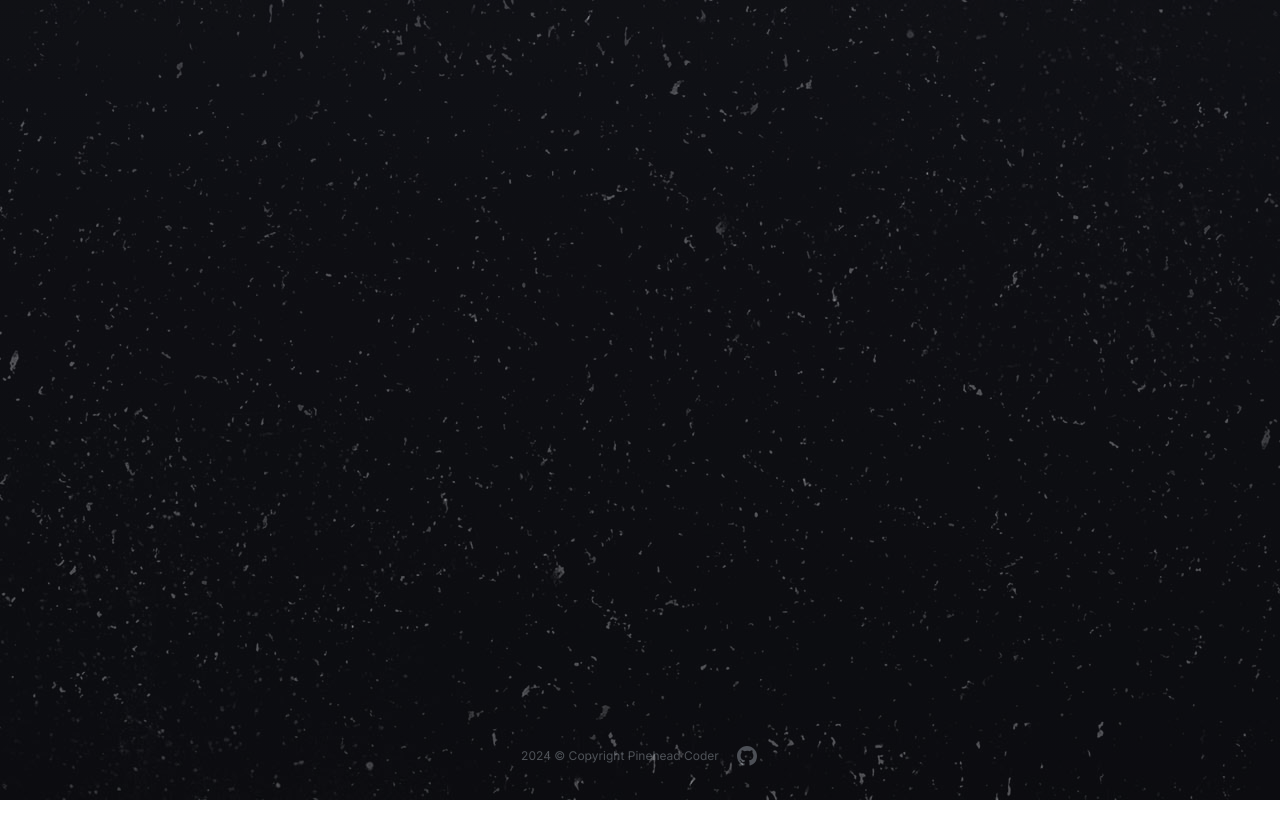
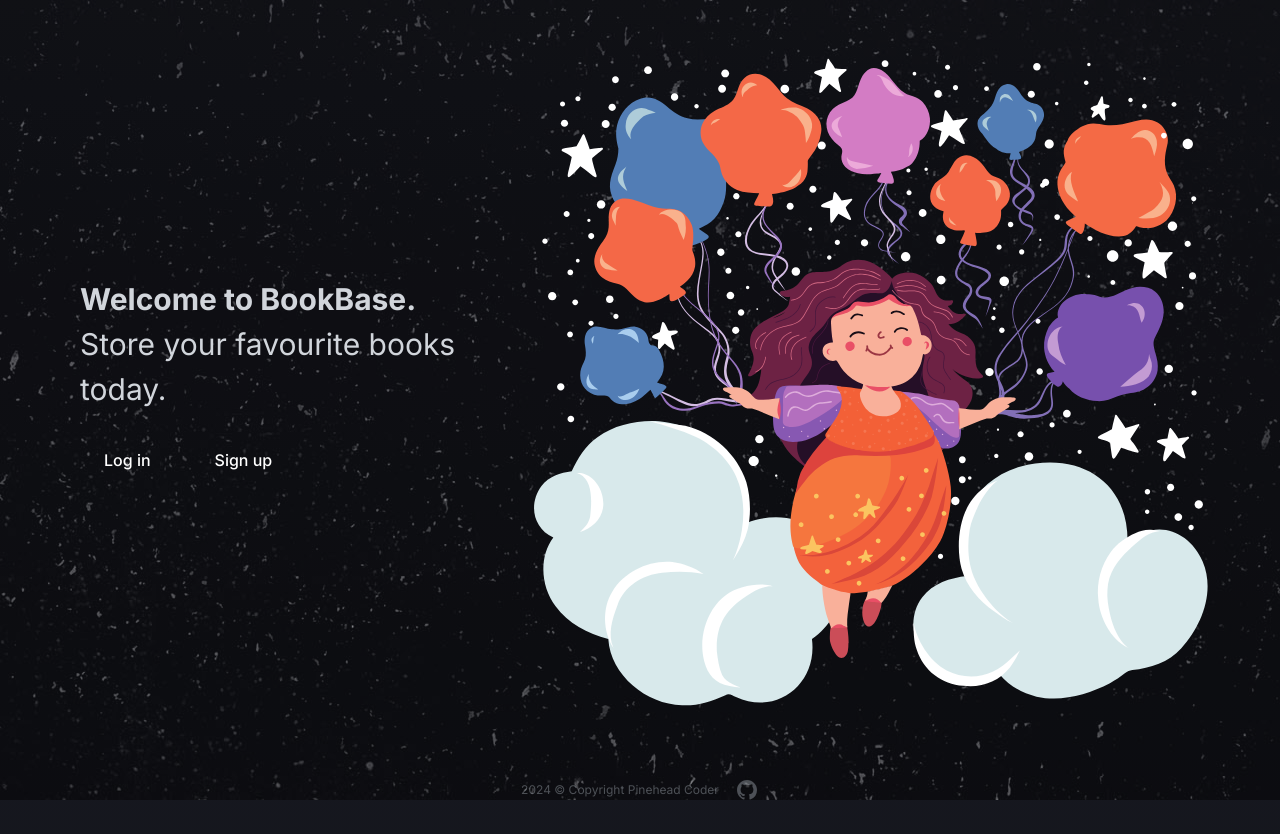
Before and after one commit to agacia1805/book-base, a Next.js app: page / in a window 1280 px wide. Before the commit the page ends 800 px from the top, so only its background shows below. Built offline with nearby package versions, Linux system fonts and the light colour scheme.

Commit message:
(feat) add initial homepage view

```diff
--- a/app/page.tsx
+++ b/app/page.tsx
@@ -1,7 +1,39 @@
+import Link from 'next/link';
 import Image from 'next/image';
 
-export default function Home() {
+export default function Page() {
   return (
-    <main className='flex flex-col items-center justify-between'></main>
+    <main className='flex flex-col p-6'>
+      <div className='mt-4 flex grow flex-col gap-4 md:flex-row'>
+        <div className='flex flex-col justify-center gap-6 rounded-lg px-6 py-10 md:w-3/5'>
+          <p className="text-xl text-gray-300 md:text-3xl md:leading-normal">
+            <strong>Welcome to BookBase.</strong>
+            <span className="block">Store your favourite books
+            today. </span>
+          </p>
+          <div className="flex gap-4">
+          <Link
+            href='/login'
+            className='flex items-center gap-5 self-start rounded-lg px-6 py-3 text-sm font-medium text-white transition-colors md:text-base'
+          >
+            <span>Log in</span>
+          </Link>
+            <Link
+                      href='/signup'
+                      className='flex items-center gap-5 self-start rounded-lg px-6 py-3 text-sm font-medium text-white transition-colors md:text-base'
+                    >
+                      <span>Sign up</span>
+                    </Link>
+                    </div>
+        </div>
+        <Image
+          src='/image.svg'
+          width={700}
+          height={760}
+          className='z-10 hidden md:block'
+          alt='Screenshots of the dashboard project showing desktop version'
+        />
+      </div>
+    </main>
   );
 }
```
Also changed, not shown: public/image.svg (added).
